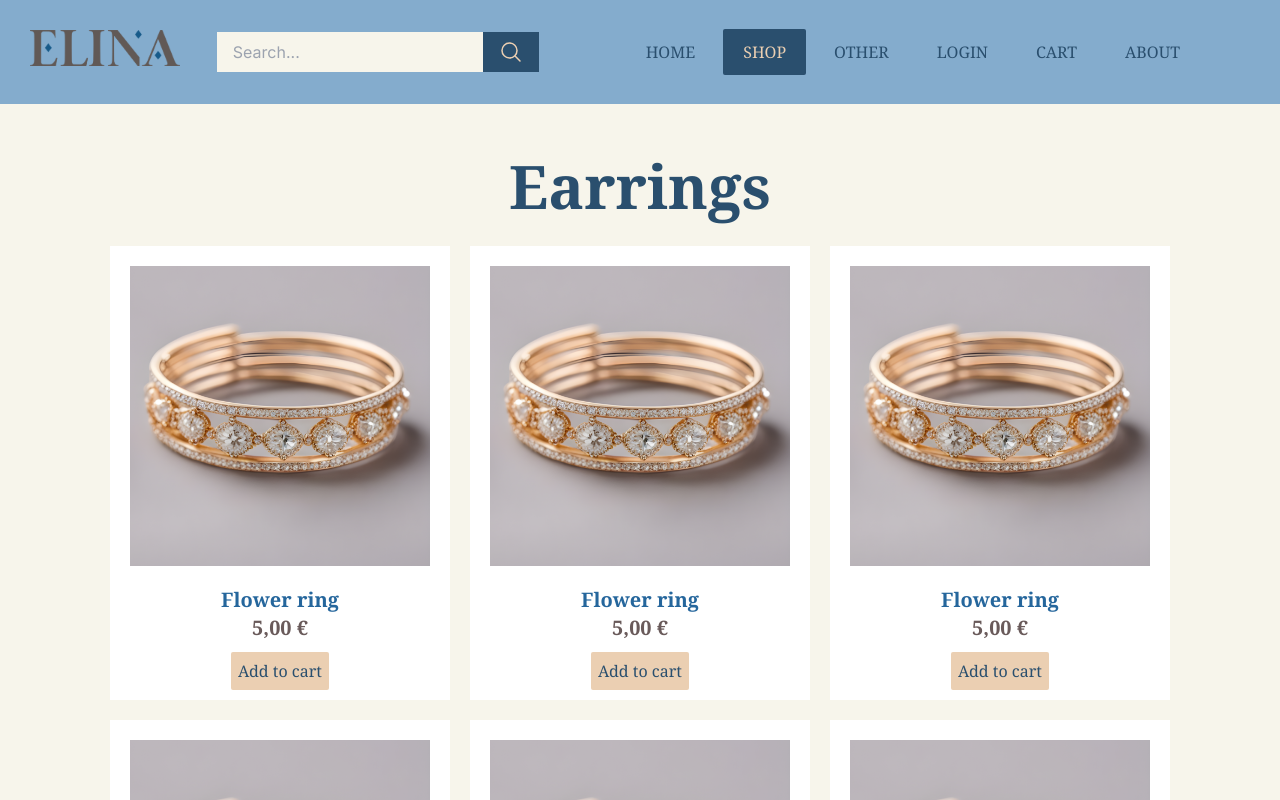
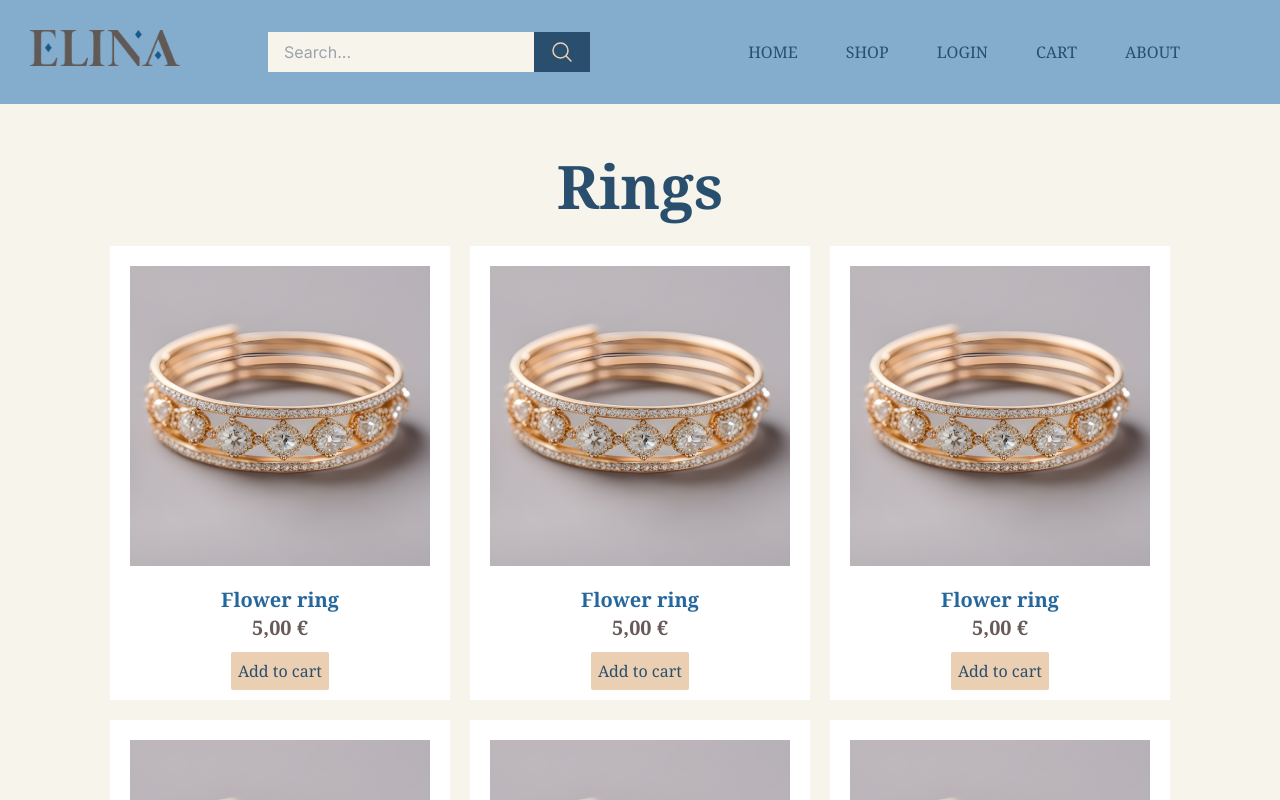
Before and after one commit to DinaVrandecic/HCI-2023-24, a Next.js app in the folder semester-project/: page /shop in a window 1280 px wide. Shown: the top 800 px of the page. Built offline with nearby package versions, Linux system fonts and the light colour scheme.

Commit message:
dropdown button and navbar responsiveness updated

```diff
--- a/semester-project/app/layout.tsx
+++ b/semester-project/app/layout.tsx
@@ -17,7 +17,6 @@ export const metadata: Metadata = {
 const pages: Record<string, `/${string}`> = {
   home: "/",
   shop: "/shop",
-  other: "/other",
   login: "/login",
   cart: "/cart",
   about: "/about",
--- a/semester-project/app/shop/page.tsx
+++ b/semester-project/app/shop/page.tsx
@@ -4,7 +4,7 @@ import Card from "./Card";
 export default function Shop(){
   return (
     <div className="container mx-auto md:p-8">
-      <h1 className="text-3xl md:text-6xl font-bold mb-15 text-center text-dark_blue font-serif m-[20px]">Earrings</h1>
+      <h1 className="text-3xl md:text-6xl font-bold mb-15 text-center text-dark_blue font-serif m-[20px]">Rings</h1>
 
       <div className="flex justify-center">
         <section className="grid md:grid-cols-2 lg:grid-cols-3">
--- a/semester-project/components/DropdownButton.tsx
+++ b/semester-project/components/DropdownButton.tsx
@@ -90,29 +90,42 @@
 // }
 
 import { useState } from 'react';
+import Link from "next/link";
 
-const Dropdown = () => {
+interface DropdownProps {
+  link: string;
+}
+
+const Dropdown: React.FC<DropdownProps> = ({ link }) => {
   const [showDropdown, setShowDropdown] = useState(false);
 
   const items = ['Earrings', 'Rings', 'Bracelets', 'Necklaces'];
 
+  const baseClass =
+    'uppercase whitespace-nowrap font-serif text-base px-5 py-3 rounded-sm text-dark_blue hover:bg-dark_blue hover:text-peach1 hover:cursor-pointer';
+
   return (
     <div className="relative inline-block">
       <a
-        className="text-black px-3 py-2 bg-dark_blue inline-block"
+        className={baseClass}
         onClick={() => setShowDropdown(!showDropdown)}
+        onMouseEnter={() => setShowDropdown(true)}
+        onMouseLeave={() => setShowDropdown(false)}
       >
-        BRANDS
+          SHOP
       </a>
       {showDropdown && (
-        <div className="absolute z-10 bg-white mt-1 py-1 w-40 shadow-lg">
+        <div
+          className="absolute z-10 bg-white mt-[10px] py-1 w-40 shadow-lg hover:cursor-pointer"
+          onMouseEnter={() => setShowDropdown(true)}
+          onMouseLeave={() => setShowDropdown(false)}
+        >
           {items.map((item, index) => (
-            <a
-              className="text-black px-3 py-2 block hover:bg-peach1"
-              key={index}
-            >
+            <Link
+              href={link}
+              className="text-dark_blue px-3 py-2 block hover:bg-dark_blue hover:text-peach1" key={index}>
               {item}
-            </a>
+            </Link>
           ))}
         </div>
       )}
--- a/semester-project/components/Navbar.tsx
+++ b/semester-project/components/Navbar.tsx
@@ -33,6 +33,21 @@ const Navbar: FC<NavbarProps> = ({ pages }) => {
         <ul className="flex gap-2">
         {Object.entries(pages).map(([name, path]) => (
   <li key={name}>
+    {name === 'shop' ? (
+      <>
+        {/* <Link href={path}>
+          <span
+            className={cn(baseClass, {
+              "bg-dark_blue text-peach1 pointer-events-none":
+                path === pathName,
+            })}
+          >
+            {name}
+          </span>
+        </Link> */}
+        <Dropdown link={path}/>
+      </>
+    ) : (
       <Link href={path}>
         <span
           className={cn(baseClass, {
@@ -43,9 +58,9 @@ const Navbar: FC<NavbarProps> = ({ pages }) => {
           {name}
         </span>
       </Link>
+    )}
   </li>
 ))}
-          {/* <Dropdown></Dropdown> */}
         </ul>
       </nav>
     </div>
--- a/semester-project/components/Search.tsx
+++ b/semester-project/components/Search.tsx
@@ -6,7 +6,7 @@ export default function Search() {
             <div className="flex ">
                 <input
                     type="text"
-                    className="block w-full px-4 py-2 text-brown1 bg-page_background focus:ring-peach1 focus:outline-none focus:ring focus:ring-opacity-70"
+                    className="block w-[80px] lg:w-full p-[3px] lg:px-4 py-2 text-brown1 bg-page_background focus:ring-peach1 focus:outline-none focus:ring focus:ring-opacity-70"
                     placeholder="Search..."
                 />
                 <button className="px-4 text-peach1 bg-dark_blue  ">
```
Lines whose indentation alone changed are shown as unchanged.
